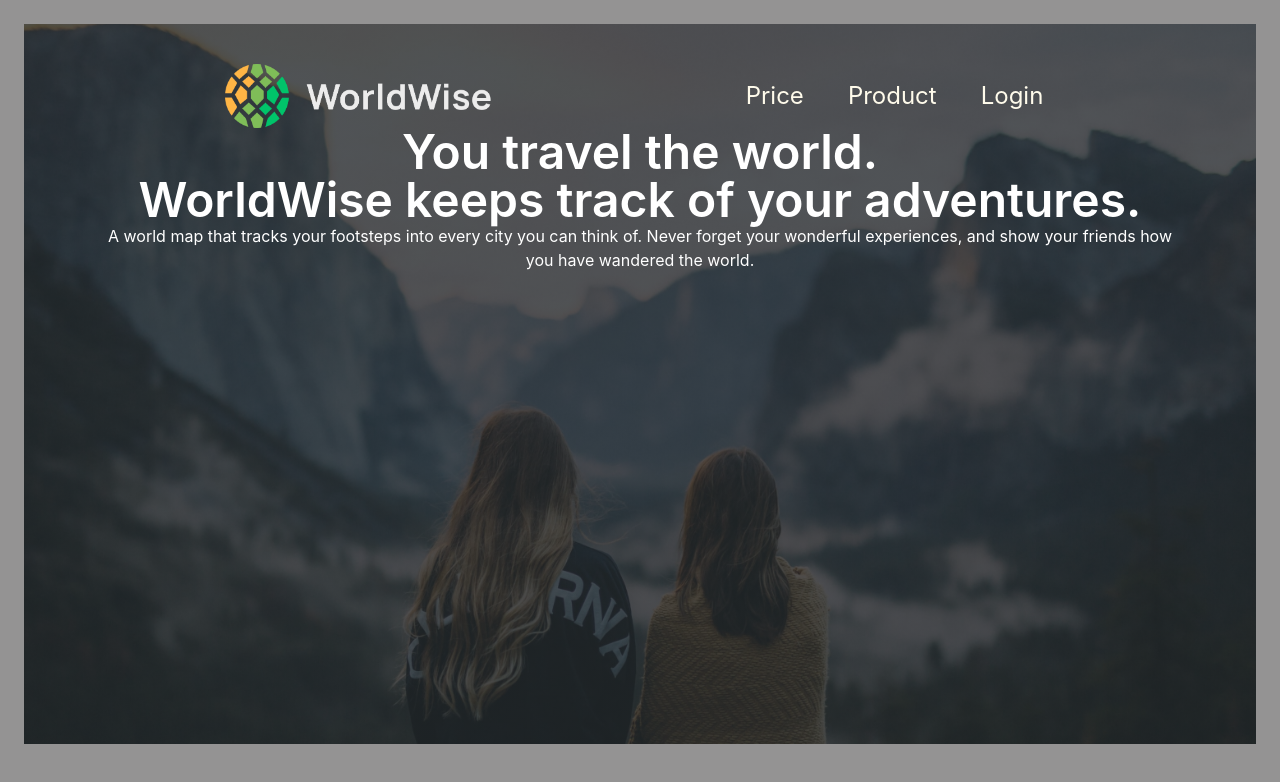
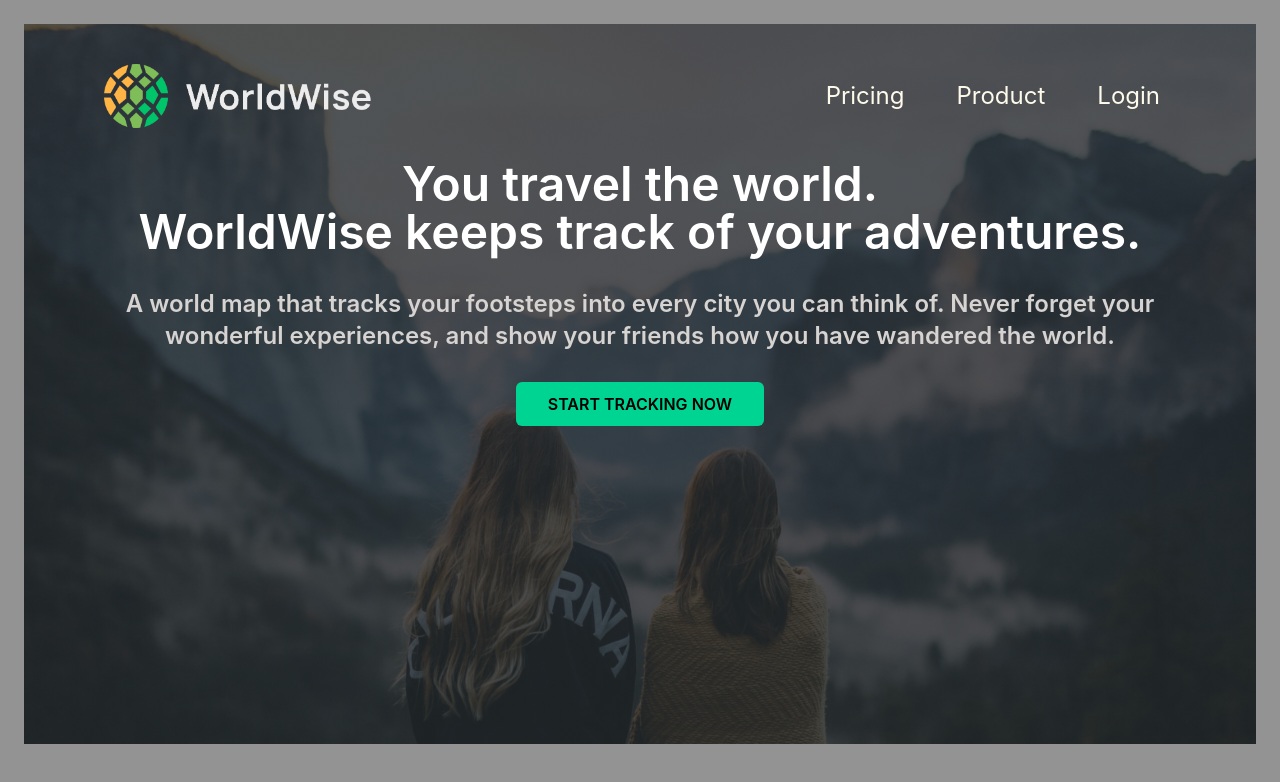
Before and after one commit to ThanhsonWeb/Worldwise, a React (Vite) app: page / in a window 1280 px wide. Shown: the top 782 px of the page. Built offline with nearby package versions, Linux system fonts and the light colour scheme.

Commit message:
style for Pricing and Product

```diff
--- a/src/App.jsx
+++ b/src/App.jsx
@@ -1,14 +1,16 @@
 import { createBrowserRouter, RouterProvider } from "react-router";
 import HomePage from "./pages/HomePage";
-import Price from "./pages/Price";
+import Pricing from "./pages/Pricing";
 import Product from "./pages/Product";
 import Login from "./pages/Login";
+import AppLayout from "./pages/AppLayout";
 import PageNotFound from "./pages/PageNotFound";
 
 // define routes
 const router = createBrowserRouter([
 	{ path: "/", element: <HomePage /> },
-	{ path: "/price", element: <Price /> },
+	{ path: "/app", element: <AppLayout /> },
+	{ path: "/pricing", element: <Pricing /> },
 	{ path: "/product", element: <Product /> },
 	{ path: "/login", element: <Login /> },
 	{ path: "*", element: <PageNotFound /> },
--- a/src/components/PageNav.jsx
+++ b/src/components/PageNav.jsx
@@ -3,19 +3,19 @@ import { NavLink, Link } from "react-router-dom";
 
 function PageNav() {
 	return (
-		<div className="flex items-center justify-around ">
+		<div className="flex items-center justify-between ">
 			<Link to="/">
 				<img src={logo} alt="logo" className="h-16" />
 			</Link>
 			<nav>
 				<ul className="flex gap-5 text-2xl text-amber-50 ">
-					<li className="p-3" >
-						<NavLink to="/price">Price</NavLink>
+					<li className="px-4 py-2" >
+						<NavLink to="/pricing">Pricing</NavLink>
 					</li>
-					<li className="p-3" >
+					<li className="px-4 py-2" >
 						<NavLink to="/product">Product</NavLink>
 					</li>
-					<li className="p-3" >
+					<li className="px-4 py-2" >
 						<NavLink to="/login">Login</NavLink>
 					</li>
 				</ul>
--- a/src/index.css
+++ b/src/index.css
@@ -14,3 +14,7 @@ body {
   background-size: cover;
   background-position: center;
 }
+
+.page {
+
+}
--- /dev/null
+++ b/src/pages/AppLayout.jsx
@@ -0,0 +1,11 @@
+function AppLayout() {
+	return (
+		<div>
+			<h1>
+				sidebar <br /> Map
+			</h1>
+		</div>
+	);
+}
+
+export default AppLayout;
--- a/src/pages/HomePage.jsx
+++ b/src/pages/HomePage.jsx
@@ -1,20 +1,22 @@
 import PageNav from "../components/PageNav";
-// import bg from "../../"
+import LinkButton from "../ui/LinkButton";
 
 function HomePage() {
 	return (
-		<div  className="homepage text-center m-6 px-[5rem] py-[2.5rem] text-white" >
+		<div className="homepage text-center m-6 px-[5rem] py-[2.5rem] text-white  ">
 			<PageNav />
-			<h1 className="text-5xl font-semibold" >
+			<h1 className="text-5xl font-semibold my-[2rem]">
 				You travel the world.
 				<br />
 				WorldWise keeps track of your adventures.
 			</h1>
-			<h2>
+			<h2 className="text-2xl font-semibold text-stone-300 mb-10">
 				A world map that tracks your footsteps into every city you can think of.
 				Never forget your wonderful experiences, and show your friends how you
 				have wandered the world.
 			</h2>
+
+			<LinkButton to="/app">Start Tracking Now</LinkButton>
 		</div>
 	);
 }
--- a/src/pages/Price.jsx
+++ /dev/null
@@ -1,9 +0,0 @@
-function Price() {
-   return (
-      <div>
-         <h1>Price</h1>
-      </div>
-   )
-}
-
-export default Price
--- /dev/null
+++ b/src/pages/Pricing.jsx
@@ -0,0 +1,31 @@
+import img from "../assets/img/img-2.jpg";
+import PageNav from "../components/PageNav";
+
+function Pricing() {
+  return (
+    <div className="h-[calc(100vh-5rem)] m-6 px-[5rem] py-[2.5rem] bg-gray-800 text-white">
+      <PageNav />
+
+      <div className="flex flex-col md:flex-row items-center gap-10 mt-10">
+        <div className="md:w-1/2 space-y-4">
+          <h2 className="text-3xl font-bold mb-2">
+            Simple pricing. Just $9/month.
+          </h2>
+          <p className="text-gray-300 leading-relaxed">
+            Lorem ipsum dolor, sit amet consectetur adipisicing elit. Vitae vel
+            labore mollitia iusto. Recusandae quos provident, laboriosam fugit
+            voluptatem iste.
+          </p>
+        </div>
+
+        <img
+          src={img}
+          alt="City view"
+          className="w-full md:w-1/2 rounded-lg shadow-lg object-cover"
+        />
+      </div>
+    </div>
+  );
+}
+
+export default Pricing;
--- a/src/pages/Product.jsx
+++ b/src/pages/Product.jsx
@@ -1,9 +1,35 @@
+import img from "../assets/img/img-1.jpg";
+import PageNav from "../components/PageNav";
+
 function Product() {
-   return (
-      <div>
-         <h1>Product</h1>
+  return (
+    <div className="h-[calc(100vh-5rem)] m-6 px-[5rem] py-[2.5rem] bg-gray-800 text-white">
+      <PageNav />
+
+      <div className="flex flex-col md:flex-row items-center gap-10 mt-10">
+        <img
+          src={img}
+          alt="City view"
+          className="w-full md:w-1/2 rounded-lg  object-cover"
+        />
+
+        <div className="md:w-1/2 space-y-4">
+          <h2 className="text-3xl font-bold mb-2">About WorldWide</h2>
+          <p className="text-gray-300 leading-relaxed">
+            Lorem ipsum dolor sit amet consectetur adipisicing elit. Illo est
+            dicta illum vero culpa cum quaerat architecto sapiente eius non
+            soluta, molestiae nihil laborum, placeat debitis, laboriosam at fuga
+            perspiciatis?
+          </p>
+          <p className="text-gray-300 leading-relaxed">
+            Lorem, ipsum dolor sit amet consectetur adipisicing elit. Corporis
+            doloribus libero sunt expedita ratione iusto, magni, id sapiente
+            sequi officiis et.
+          </p>
+        </div>
       </div>
-   )
+    </div>
+  );
 }
 
-export default Product
+export default Product;
--- /dev/null
+++ b/src/ui/Button.jsx
@@ -0,0 +1,11 @@
+function Button({ children }) {
+  return (
+    <button
+      className="bg-emerald-400 hover:bg-emerald-500 text-black font-semibold uppercase px-8 py-3 rounded-md transition-colors duration-200"
+    >
+      {children}
+    </button>
+  );
+}
+
+export default Button;
--- /dev/null
+++ b/src/ui/LinkButton.jsx
@@ -0,0 +1,14 @@
+import { Link } from "react-router-dom";
+
+function LinkButton({ children, to }) {
+	return (
+		<Link
+			to={to}
+			className="bg-emerald-400 hover:bg-emerald-500 text-black font-semibold uppercase px-8 py-3 rounded-md transition-colors duration-200"
+		>
+			{children}
+		</Link>
+	);
+}
+
+export default LinkButton;
```
